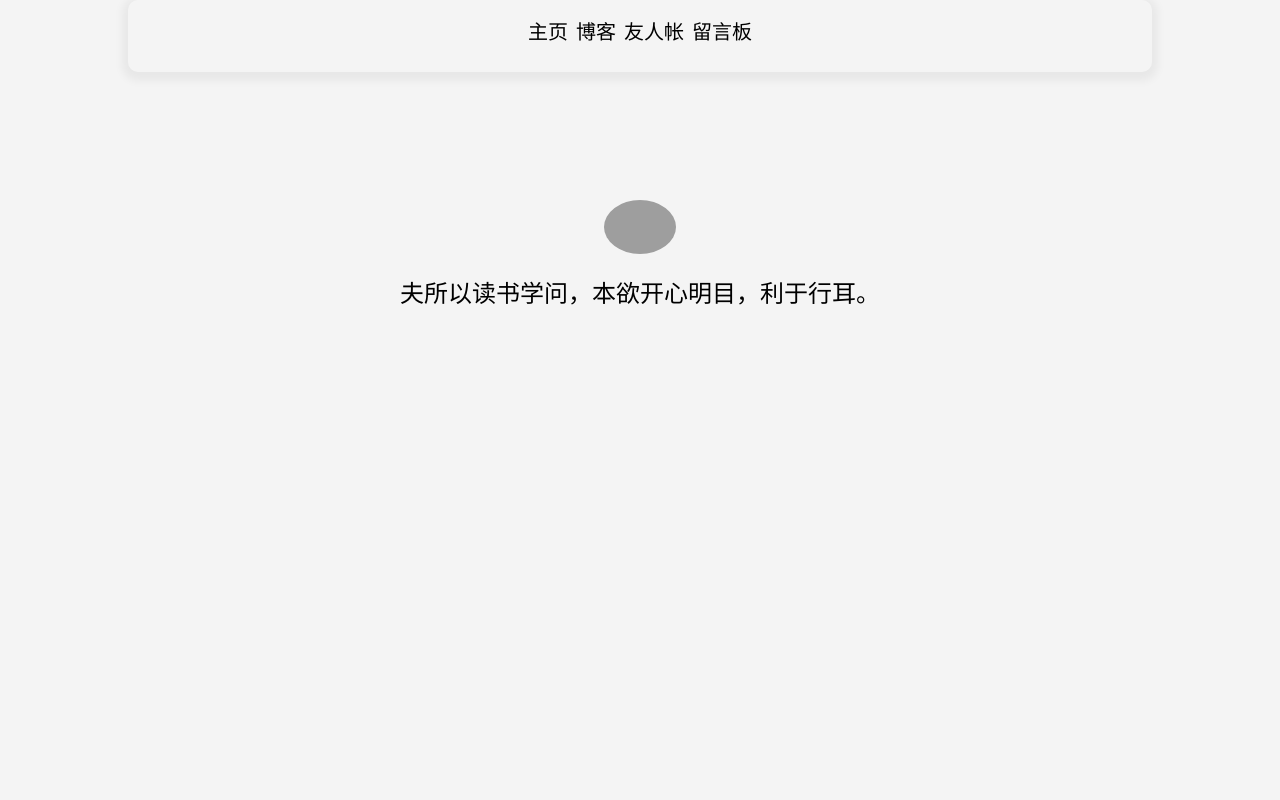
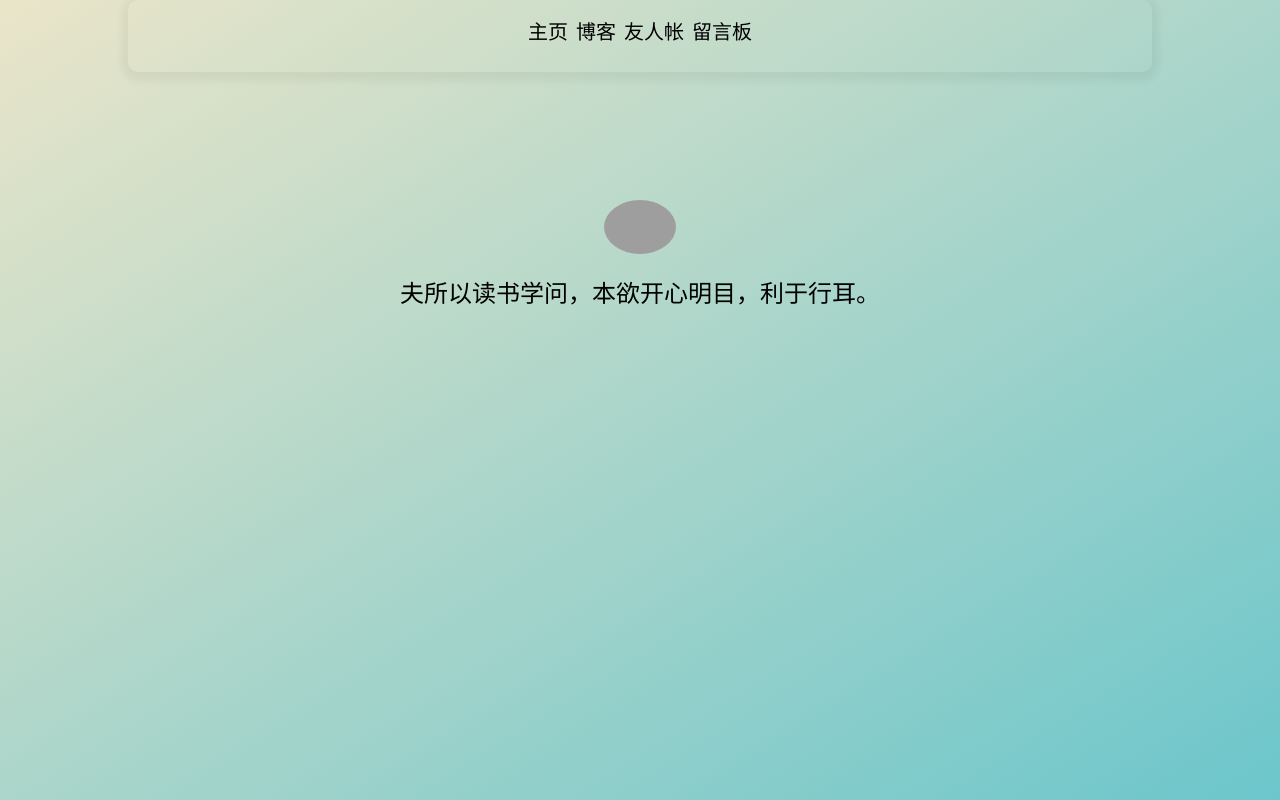
Before and after one commit to ccknbc-forked/ciraos-it, a plain HTML site: page index.html in a window 1280 px wide. Shown: the top 800 px of the page. Drawn offline with Linux system fonts and the light colour scheme; grey boxes are pictures that could not be loaded.

Commit message:
F 更改主页header背景/20220809

```diff
--- a/css/style.css
+++ b/css/style.css
@@ -45,10 +45,7 @@ body {
 
 .header {
     height: 100vh;
-    /* background-image: url('/img/');
-    background-attachment: fixed;
-    background-repeat: no-repeat;
-    background-size: cover; */
+    background: linear-gradient(to bottom right, #eae5c9 0%, #6cc6cb 100%);
 }
 
 .header-menu {
```
